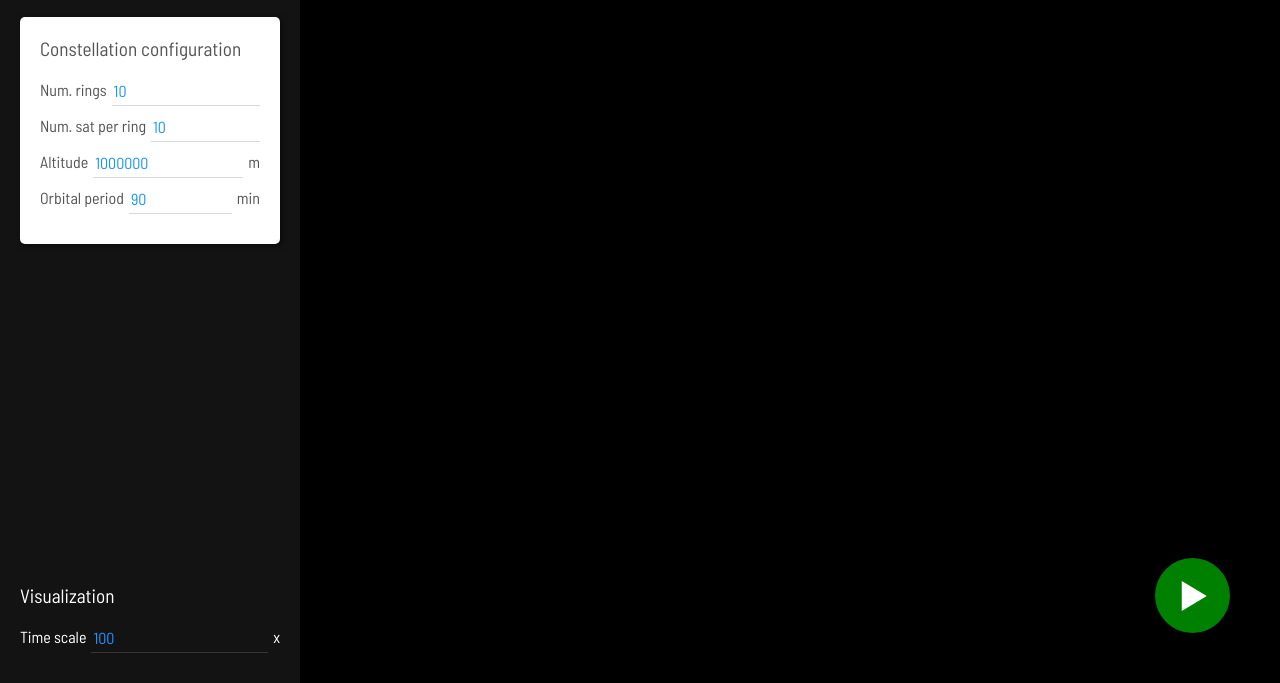
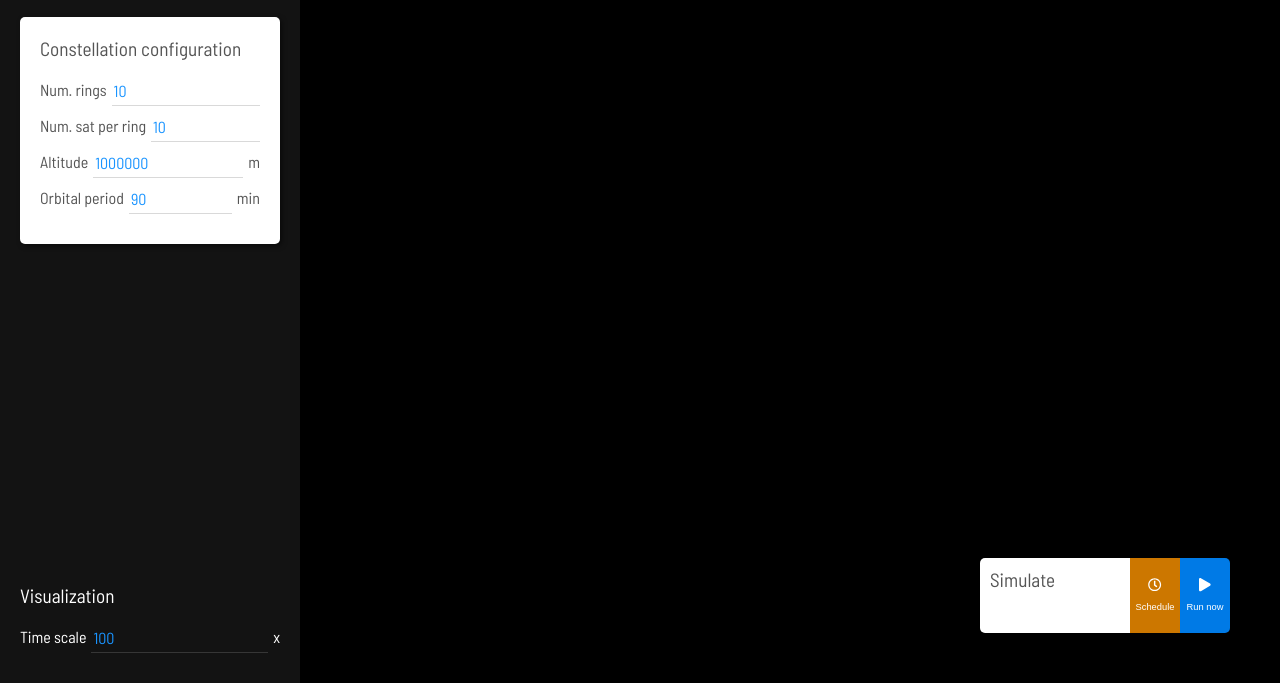
Before and after one commit to vanjaveselinovic/SatelliteSimulator, a plain HTML site: page index.html in a window 1280 px wide. Shown: the part 117-800 px from the top of the page. Drawn offline with nearby package versions, Linux system fonts and the light colour scheme; a script that the page names is missing.

Commit message:
simulate card

```diff
--- a/index.html
+++ b/index.html
@@ -128,9 +128,29 @@
 				</div>
 			</div>
 			<div class="loader"></div>
-			<button id="button-run">
-				<div class="icon play"></div>
-			</button>
+			<div id="sim-menu" class="card">
+				<div class="sm-section wide">
+					<div class="section subtitle">
+						Simulate
+					</div>
+				</div>
+				<button id="button-schedule" class="sm-section">
+					<div class="button-icon">
+						<i class="far fa-clock"></i>
+					</div>
+					<div class="button-label">
+						Schedule
+					</div>
+				</button>
+				<button id="button-run" class="sm-section">
+					<div class="button-icon">
+						<i class="fas fa-play"></i>
+					</div>
+					<div class="button-label">
+						Run now
+					</div>
+				</button>
+			</div>
 		</div>
 	</div>
 </body>
--- a/style.css
+++ b/style.css
@@ -108,17 +108,6 @@ button {
 		opacity: 0.4;
 	}
 
-	#button-run {
-		width: 75px;
-		height: 75px;
-		background: rgba(0,128,0,1);
-		position: absolute;
-		bottom: 50px;
-		right: 50px;
-		border-radius: 50%;
-		border: unset;
-	}
-
 @keyframes fullrotation {
 	from {
 		transform: translate(-50%, -50%) rotate(0deg);
@@ -139,20 +128,6 @@ button {
 	border-right: 10px solid transparent;
 	animation: fullrotation 1s ease-in-out infinite;
 	display: none;
-}
-
-/* buttons */
-
-.icon.play {
-	width: 0;
-	height: 0;
-	position: absolute;
-	left: 50%;
-	top: 50%;
-	border-top: 15px solid transparent;
-	border-bottom: 15px solid transparent;
-	border-left: 25px solid white;
-	transform: translate(-45%, -50%);
 }
 
 /* ---------- SIDEBAR ---------- */
@@ -195,18 +170,21 @@ button {
 	}
 
 	.section.card {
+		padding: 20px;
+	}
+
+.card {
 	border-radius: 5px;
 	background: white;
 	color: rgba(0, 0, 0, 0.67);
-		padding: 20px;
 	box-shadow: 2px 2px 5px rgba(0, 0, 0, 0.5);
 }
 
-		.section.card .section.title {
+	.card .section.title {
 		color: rgba(0, 0, 0, 0.5);
 	}
 
-		.section.card input[type="text"] {
+	.card input[type="text"] {
 		border-color: rgba(0, 0, 0, 0.15);
 	}
 
@@ -261,6 +239,67 @@ button {
 
 /* ---------- MAIN ---------- */
 
+#sim-menu {
+	height: 75px;
+	position: absolute;
+	bottom: 50px;
+	right: 50px;
+	display: flex;
+	background: unset;
+}
+
+	.sm-section {
+		background: white;
+		position: relative;
+	}
+
+		.sm-section.wide {
+			width: 150px;
+			padding: 10px;
+		}
+
+		.sm-section:first-child {
+			border-radius: 5px 0 0 5px;
+		}
+
+		.sm-section:last-child {
+			border-radius: 0 5px 5px 0;
+		}
+
+		button.sm-section {
+			width: 50px;
+			position: relative;
+			padding: unset;
+		}
+
+			button.sm-section > * {
+				position: absolute;
+				width: 100%;
+				height: 50%;
+				display: flex;
+				flex-direction: column;
+				align-items: center;
+				justify-content: center;
+			}
+
+			#button-run {
+				background-color: hsl(208, 100%, 45%);
+			}
+
+			#button-schedule {
+				background-color: hsl(35, 100%, 40%);
+			}
+
+			.button-icon {
+				top: 0;
+				padding-top: 15px;
+			}
+
+			.button-label {
+				bottom: 0;
+				font-size: 0.7em;
+				padding-bottom: 15px;
+			}
 
 #main {
 	flex: 1;
```
Lines whose indentation alone changed are shown as unchanged.
